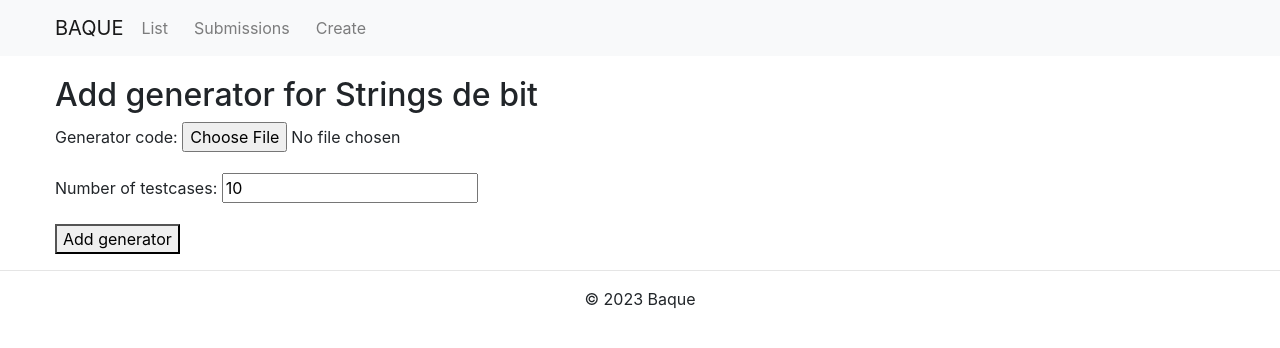
After one commit to Johnnywbs/Baque, a Django app: page /add_generator/9 in a window 1280 px wide. The commit adds this page. Shown: the top 348 px of the page. Run offline with Django 4.2, Linux system fonts and the light colour scheme; data comes from the database, SQL or seed files in the repository; both versions use the stored data as it was after the commit; some libraries are stand-ins or nearby versions.

Commit message:
Adicionei generator

```diff
--- /dev/null
+++ b/Baque/code/solution.py
@@ -0,0 +1 @@
+print(2 ** int(input()))
--- /dev/null
+++ b/Baque/generators/gen.py
@@ -0,0 +1,2 @@
+from random import randint
+print(randint(2, 10**6))
--- /dev/null
+++ b/Baque/generators/gen_P1S9cwj.py
@@ -0,0 +1,2 @@
+from random import randint
+print(randint(2, 10**6))
--- /dev/null
+++ b/Baque/generators/gen_WJZCcIU.py
@@ -0,0 +1,2 @@
+from random import randint
+print(randint(2, 10**6))
--- /dev/null
+++ b/Baque/generators/gen_XukwK0U.py
@@ -0,0 +1,2 @@
+from random import randint
+print(randint(2, 10**6))
--- /dev/null
+++ b/Baque/generators/gen_a5X8fvC.py
@@ -0,0 +1,2 @@
+from random import randint
+print(randint(2, 10**6))
--- /dev/null
+++ b/Baque/generators/gen_sxrhZYb.py
@@ -0,0 +1,2 @@
+from random import randint
+print(randint(2, 30))
--- a/Baque/judge/forms.py
+++ b/Baque/judge/forms.py
@@ -1,5 +1,5 @@
 from django import forms
-from .models import Problem, Submission, TestCase
+from .models import Problem, Submission, TestCase, TestCaseGenerator
 
 class TestCaseForm(forms.ModelForm):
     class Meta:
@@ -23,3 +23,8 @@ class SubmissionForm(forms.ModelForm):
     class Meta:
         model = Submission
         fields = ['code']
+
+class TestCaseGeneratorForm(forms.ModelForm):
+    class Meta:
+        model = TestCaseGenerator
+        fields = ['generator_code', 'number_of_testcases']
--- a/Baque/judge/models.py
+++ b/Baque/judge/models.py
@@ -16,6 +16,11 @@ class TestCase(models.Model):
     problem = models.ForeignKey("Problem", on_delete=models.CASCADE)
     input_data = models.TextField()
     expected_output = models.TextField()
+
+class TestCaseGenerator(models.Model):
+    problem = models.ForeignKey("Problem", on_delete=models.CASCADE)
+    generator_code = models.FileField(upload_to="generators/")
+    number_of_testcases = models.IntegerField(default=10)
 
 class Submission(models.Model):
     problem = models.ForeignKey("Problem", on_delete=models.CASCADE)
--- /dev/null
+++ b/Baque/judge/templates/judge/add_generator.html
@@ -0,0 +1,10 @@
+{% extends "judge/base.html" %}
+
+{% block content %}
+<h2>Add generator for {{ problem.name }}</h2>
+<form method="post" enctype="multipart/form-data">
+  {% csrf_token %}
+  {{ form.as_p }}
+  <button type="submit">Add generator</button>
+</form>
+{% endblock %}
--- a/Baque/judge/templates/judge/problem_list.html
+++ b/Baque/judge/templates/judge/problem_list.html
@@ -19,6 +19,7 @@
             <td>
               <a href="{% url 'problem' problem.id %}" class="btn btn-primary">View</a>
               <a href="{% url 'edit' problem.id %}" class="btn btn-info">Edit</a>
+              <a href="{% url 'add_generator' problem.id %}" class="btn btn-warning">Add Generator</a>
             </td>
           </tr>
         {% endfor %}
--- a/Baque/judge/urls.py
+++ b/Baque/judge/urls.py
@@ -8,5 +8,6 @@ urlpatterns = [
     path("edit/",views.edit,name="edit"),
     path("edit/<int:id>",views.edit,name="edit"),
     path("problem/<int:id>",views.problem,name="problem"),
+    path("add_generator/<int:id>",views.add_generator,name="add_generator"),
     path("submission/<int:id>",views.submission,name="submission"),
 ]
--- a/Baque/judge/views.py
+++ b/Baque/judge/views.py
@@ -1,6 +1,6 @@
 from django.shortcuts import render, redirect, get_object_or_404
 from .models import Problem, Submission, Result
-from .forms import ProblemForm, ProblemFormSet, SubmissionForm
+from .forms import ProblemForm, ProblemFormSet, SubmissionForm, TestCaseGeneratorForm
 from django.db.models import Count, Q
 
 def index(request):
@@ -48,8 +48,6 @@ def edit(request, id=None):
 
     return render(request, "judge/edit.html", {'form': form, 'formset': formset, 'problem': problem})
 
-
-
 def problem(request, id):
     p = get_object_or_404(Problem, pk=id)
 
@@ -65,6 +63,19 @@ def problem(request, id):
 
     return render(request, "judge/problem.html", {'problem': p, 'form': form})
 
+def add_generator(request, id):
+    problem = get_object_or_404(Problem, pk=id)
+    if request.method == "POST":
+        form = TestCaseGeneratorForm(request.POST, request.FILES)
+        if form.is_valid():
+            generator = form.save(commit=False)
+            generator.problem = problem
+            generator.save()
+            return redirect('problem', id=id)
+    else:
+        form = TestCaseGeneratorForm()
+    return render(request, 'judge/add_generator.html', {'form':form, 'problem':problem})
+
 def submission(request, id):
     submission = get_object_or_404(Submission, pk=id)
     results = Result.objects.filter(submission=submission)
```
Also changed, not shown: Baque/judge/signals.py (+18 -0 lines), Baque/db.sqlite3, Baque/judge/migrations/0008_testcasegenerator.py (added), Baque/judge/migrations/0009_alter_testcasegenerator_problem.py (added).
